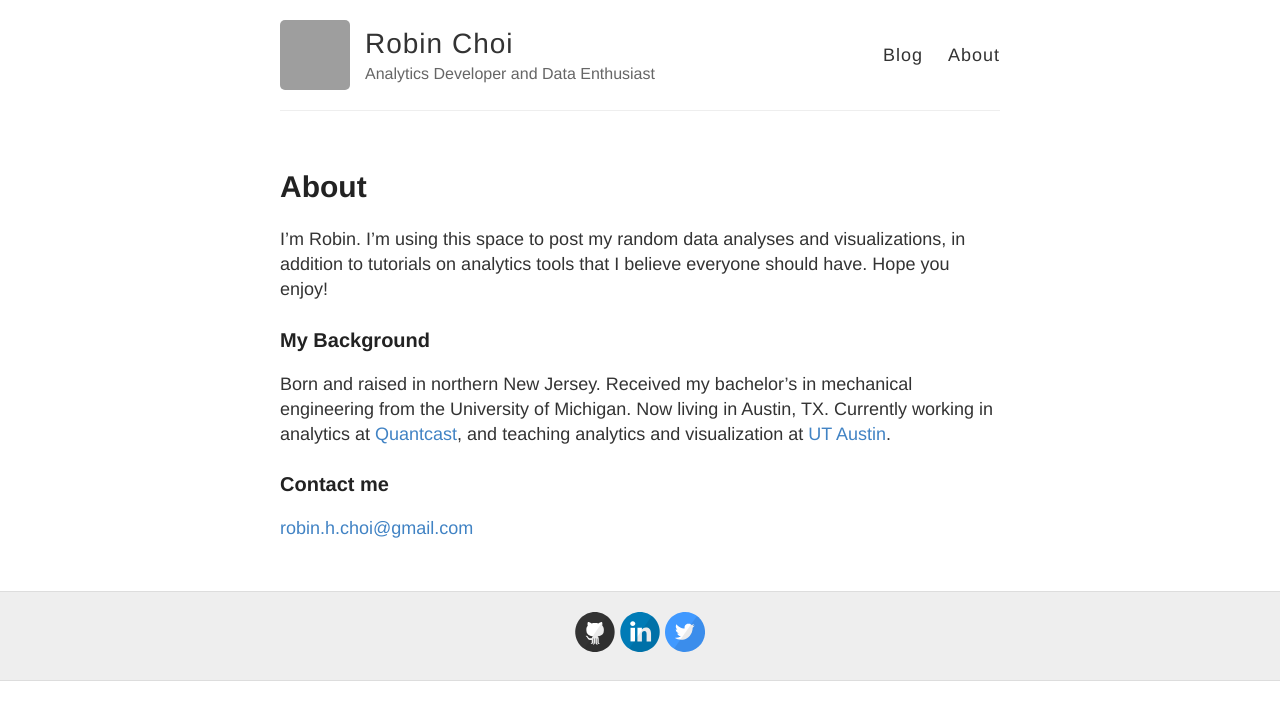
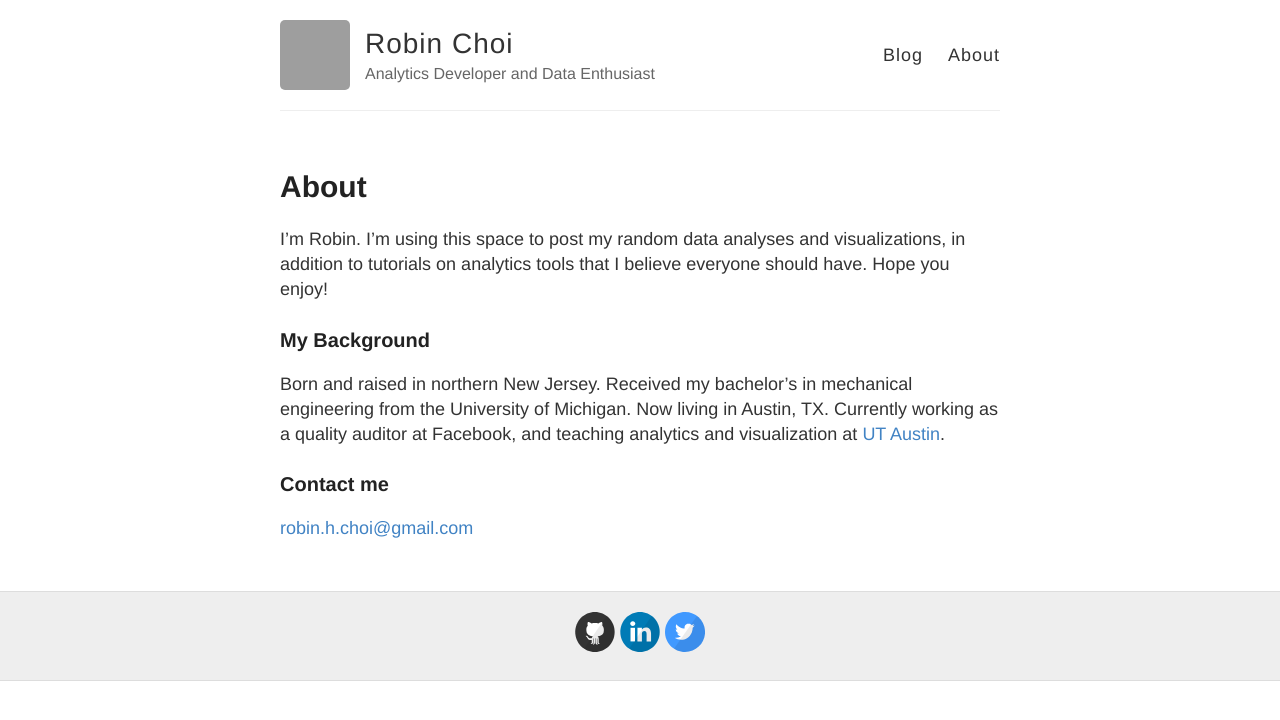
Before and after one commit to robinhchoi/robinhchoi.github.io, a Jekyll site: the page built from about.md, in a window 1280 px wide. Shown: the top 720 px of the page. Built offline with Jekyll 4.4.1, drawn with Linux system fonts in a browser that asks for light colours; grey boxes are pictures that could not be loaded.

Commit message:
Updating about me

```diff
--- a/about.md
+++ b/about.md
@@ -8,7 +8,7 @@ I'm Robin. I'm using this space to post my random data analyses and visualizatio
 
 ### My Background
 
-Born and raised in northern New Jersey. Received my bachelor's in mechanical engineering from the University of Michigan. Now living in Austin, TX. Currently working in analytics at [Quantcast](https://www.quantcast.com), and teaching analytics and visualization at [UT Austin](https://techbootcamps.extendedcampus.utexas.edu/data/).
+Born and raised in northern New Jersey. Received my bachelor's in mechanical engineering from the University of Michigan. Now living in Austin, TX. Currently working as a quality auditor at Facebook, and teaching analytics and visualization at [UT Austin](https://techbootcamps.extendedcampus.utexas.edu/data/).
 
 ### Contact me
 
```
